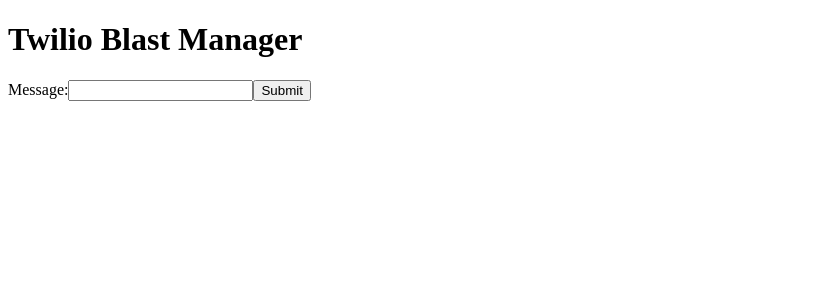
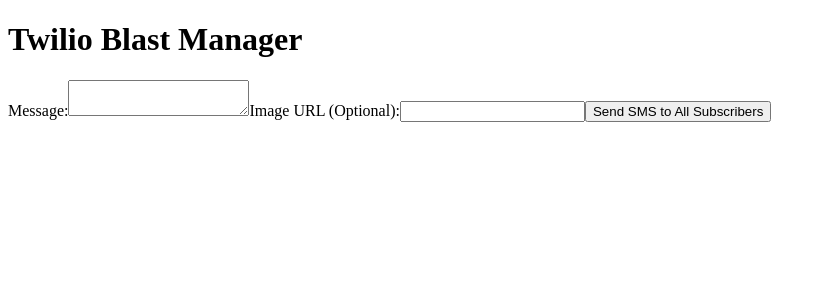
Before and after one commit to brunningman/twilio-webform-flex, a React app: page / in a window 1280 px wide. Shown: the top 300 px of the page, without its empty margins (0-826 px from the left). Built offline with nearby package versions, Linux system fonts and the light colour scheme.

Commit message:
added support for media url

```diff
--- a/src/modules/form.jsx
+++ b/src/modules/form.jsx
@@ -5,7 +5,8 @@
     super(props);
 
     this.state = {
-      message: ''
+      message: '',
+      imgURL: ''
     }
 
     this.handleChange = this.handleChange.bind(this);
@@ -32,9 +33,12 @@
     return <div id="blast-form">
       <form onSubmit={this.handleSubmit} >
         <label>Message:
-          <input type="text" name="message" value={this.state.message} onChange={this.handleChange} required/>
+          <textarea name="message" value={this.state.message} onChange={this.handleChange} required/>
         </label>
-        <input type="submit" value="Submit" />
+        <label>Image URL (Optional):
+          <input type="text" name="imgURL" value={this.state.imgURL} onChange={this.handleChange} />
+        </label>
+        <input type="submit" value="Send SMS to All Subscribers" />
       </form>
     </div>
   };
```
